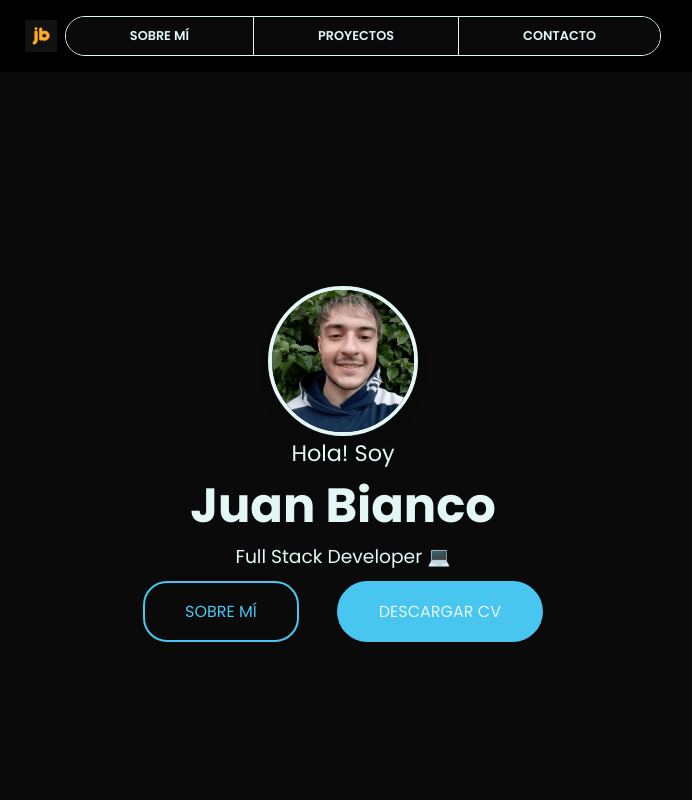
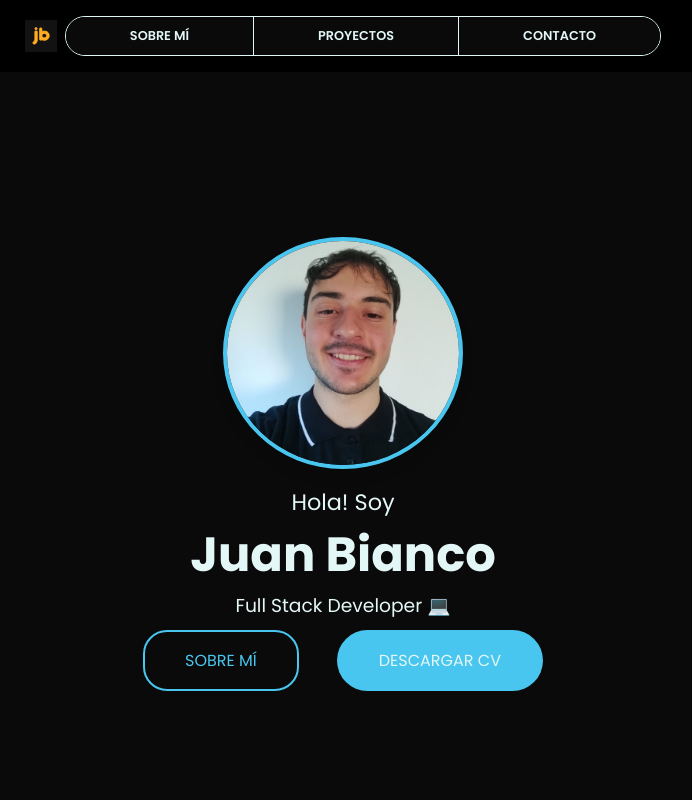
Before and after one commit to juanib12/portfolio, a React (Create React App) app: page / in a window 1280 px wide. Shown: the top 800 px of the page, without its empty margins (297-989 px from the left). Built offline with nearby package versions, Linux system fonts and the light colour scheme.

Commit message:
change img

```diff
--- a/src/App.css
+++ b/src/App.css
@@ -223,12 +223,11 @@ img {
 }
 
 .avatar {
-  width: 150px;
-  height: 150px;
+  margin-bottom: 1em;
   transition: 150ms ease-in-out;
   border-radius: 50%;
   box-shadow: 0px 10px 15px -3px rgba(0, 0, 0, 0.1);
-  border: 4px solid #E3F7F7;
+  border: 4px solid #48c6ef;
 }
 
 
--- a/src/components/Home.js
+++ b/src/components/Home.js
@@ -1,11 +1,13 @@
 import { Link } from "react-router-dom";
-import Profile from '../images/profile.png'
+import Profile from '../images/juani2.jpg'
 
 const Home = () => {
   return (
     <section className="bd-grid">
       <div className="home">
-        <img src={Profile} alt="profile" className="avatar"/>
+        <div style={{width: '15em'}}>
+          <img src={Profile} alt="profile" className="avatar"/>
+        </div>
         <div className="home_title">
           <h2>Hola! Soy</h2>
           <h1>Juan Bianco</h1>
```
Also changed, not shown: src/images/juani.jpg (added), src/images/juani2.jpg (added).
